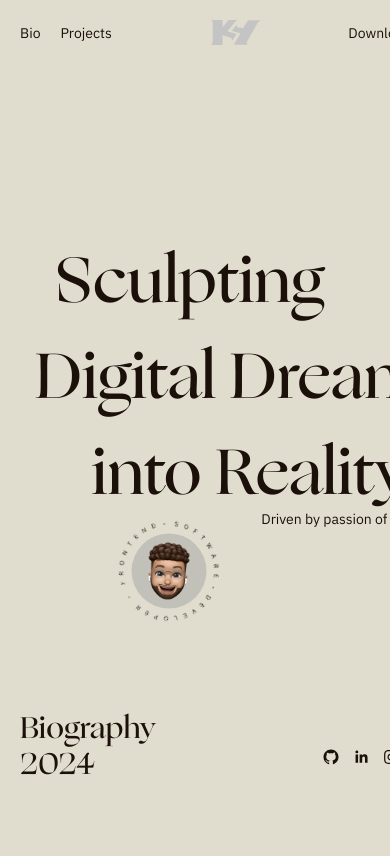
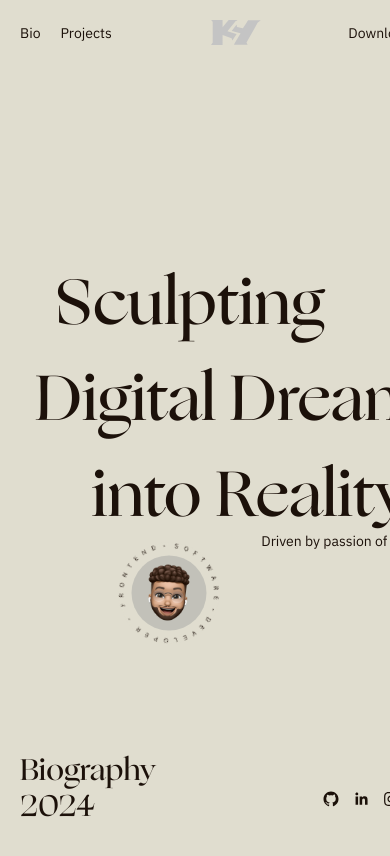
Before and after one commit to ToppYankah/portfolio, a Next.js app: page / in a window 390 px wide. Shown: the top 856 px of the page. Built offline with nearby package versions, Linux system fonts and the light colour scheme; what @xpd/tailwind-3dtransforms would draw is missing.

Commit message:
Make Hero section full height on mobile

```diff
--- a/src/app/_components/HeroSection.tsx
+++ b/src/app/_components/HeroSection.tsx
@@ -15,7 +15,7 @@ export default function HeroSection() {
   return (
     <SectionLayout
       id="hero"
-      className="grid-cols-[1fr_50px_50px_1fr] sm:grid-cols-4 grid max-h-[95vh] h-screen grid-rows-[auto_1fr_auto] gap-[20px] p-5 sm:px-[40px] sm:py-[20px] "
+      className="grid-cols-[1fr_50px_50px_1fr] sm:grid-cols-4 grid sm:max-h-[95vh] h-screen grid-rows-[auto_1fr_auto] gap-[20px] p-5 sm:px-[40px] sm:py-[20px] "
     >
       <HeroHeader />
       <HeroTitle onAnimationComplete={() => console.log("done")} />
--- a/src/app/page.tsx
+++ b/src/app/page.tsx
@@ -1,5 +1,4 @@
 import dynamic from "next/dynamic";
-import HeroSection from "./_components/HeroSection";
 
 const DynamicHeroSection = dynamic(() => import("./_components/HeroSection"), {
   ssr: false,
```
